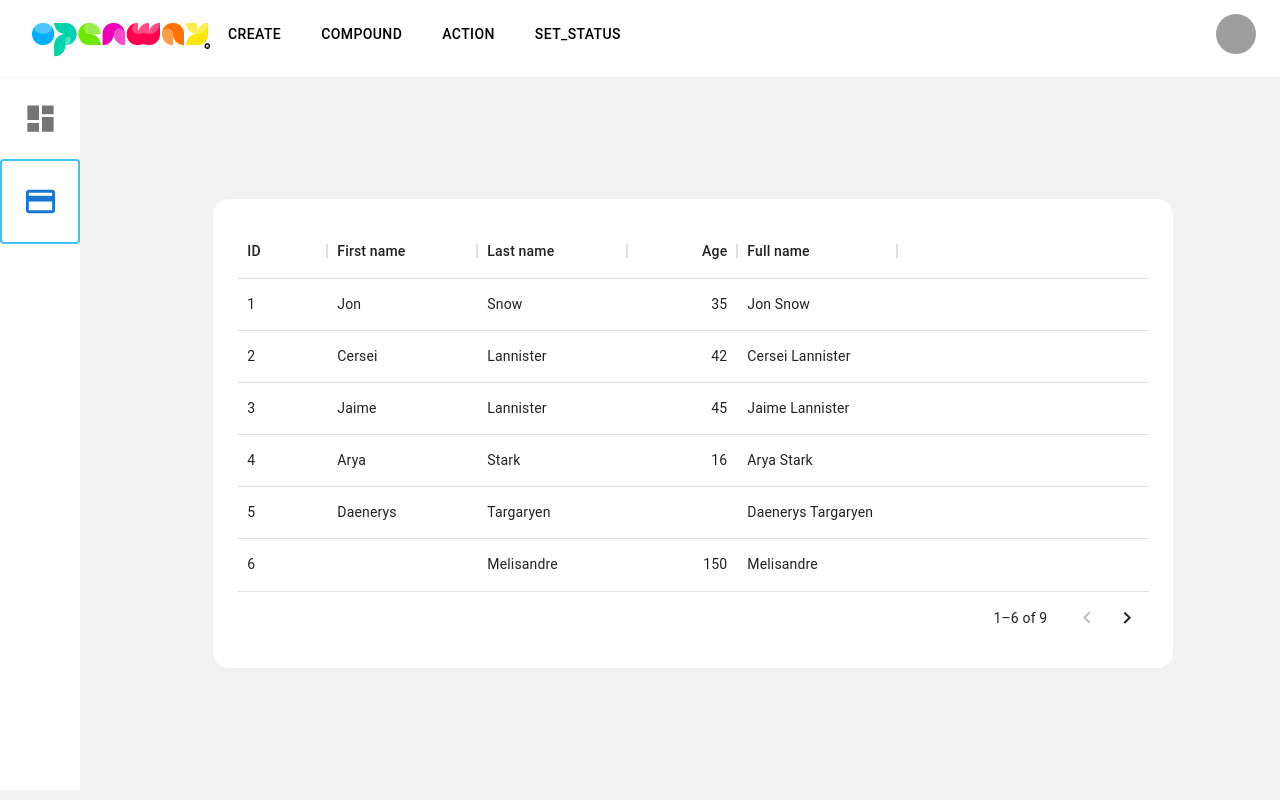
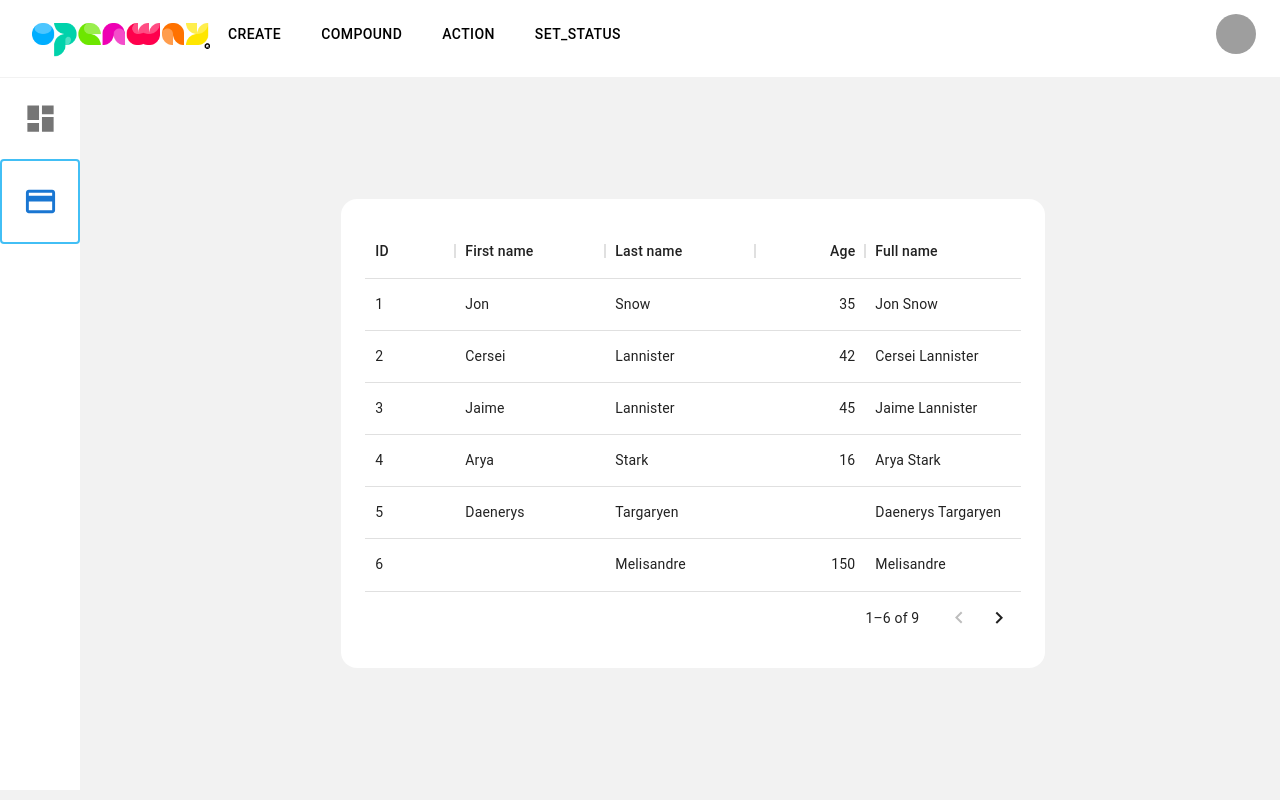
Before and after one commit to son3102k/BAB_FE, a React (Create React App) app: page /cardmanage in a window 1280 px wide. Built offline with nearby package versions, Linux system fonts and the light colour scheme; grey boxes are pictures that could not be loaded.

Commit message:
basis dashboard v2

```diff
--- a/package.json
+++ b/package.json
@@ -9,13 +9,12 @@
     "@mui/material": "^5.9.0",
     "@mui/x-data-grid": "^5.15.1",
     "@mui/x-date-pickers": "^5.0.0-beta.1",
-    "@testing-library/jest-dom": "^5.16.4",
-    "@testing-library/react": "^13.3.0",
-    "@testing-library/user-event": "^13.5.0",
+    "apexcharts": "^3.35.4",
     "axios": "^0.27.2",
     "date-fns": "^2.28.0",
     "moment": "^2.29.4",
     "react": "^18.2.0",
+    "react-apexcharts": "^1.4.0",
     "react-dom": "^18.2.0",
     "react-router": "^6.3.0",
     "react-router-dom": "^6.3.0",
--- a/src/App.js
+++ b/src/App.js
@@ -1,10 +1,6 @@
 import Login from "./pages/Login";
 import React from "react";
-import {
-  BrowserRouter as Router,
-  Routes,
-  Route,
-} from "react-router-dom";
+import {BrowserRouter as Router, Route, Routes,} from "react-router-dom";
 import CreateClientV3 from "./pages/CreateClientV3";
 import CreateCardV3 from "./pages/CreateCardV3";
 import CreateContractV4 from "./pages/CreateContractV4";
--- a/src/components/DataGridDemo.js
+++ b/src/components/ManageCardDatagrid.js
@@ -1,6 +1,6 @@
 import * as React from 'react';
 import Box from '@mui/material/Box';
-import { DataGrid } from '@mui/x-data-grid';
+import {DataGrid} from '@mui/x-data-grid';
 
 const columns = [
     { field: 'id', headerName: 'ID', width: 90 },
@@ -46,9 +46,9 @@ const rows = [
     { id: 9, lastName: 'Roxie', firstName: 'Harvey', age: 65 },
 ];
 
-export default function DataGridDemo() {
+export default function ManageCardDatagrid() {
     return (
-        <Box sx={{ width: '90%' , backgroundColor: "#ffffff", borderRadius: 4}}>
+        <Box sx={{ width: '60%' , backgroundColor: "#ffffff", borderRadius: 4}}>
             <DataGrid sx={{
                 border: "none",
                 p: 3,
--- a/src/components/Sidebar.js
+++ b/src/components/Sidebar.js
@@ -1,7 +1,4 @@
 import * as React from 'react';
-import DashboardIcon from '@mui/icons-material/Dashboard';
-import CreditCardIcon from '@mui/icons-material/CreditCard';
-import SidebarItem from "./SidebarItem";
 import "../static/css/Sidebar.css"
 
 export default function Sidebar(props) {
--- a/src/pages/CardManage.js
+++ b/src/pages/CardManage.js
@@ -1,11 +1,9 @@
 import * as React from 'react';
-import {useEffect } from "react";
+import {useEffect} from 'react';
 import {createTheme} from "@mui/material";
 import '../static/css/CreateClientV3.css'
-import TopBarNav from "../components/TopBarNav";
 import Sidebar from "../components/Sidebar";
-import DataGridDemo from "../components/DataGridDemo";
-import Grid from "@mui/material/Grid";
+import ManageCardDatagrid from "../components/ManageCardDatagrid";
 import Layout from "./Layout";
 import SidebarItem from "../components/SidebarItem";
 import DashboardIcon from "@mui/icons-material/Dashboard";
@@ -39,7 +37,7 @@ export default function CardManage() {
             <Sidebar>
                 <SidebarItem text="Home" to="/dashboard" Icon={DashboardIcon}/>
                 <SidebarItem text="Card"  to="/cardmanage" Icon={CreditCardIcon} hl={1}/>
-            </Sidebar>} mainContent={<DataGridDemo />}>
+            </Sidebar>} mainContent={<ManageCardDatagrid />}>
         </Layout>
     );
 }
--- a/src/pages/CreateCardV3.js
+++ b/src/pages/CreateCardV3.js
@@ -1,12 +1,12 @@
 import * as React from 'react';
+import {useEffect, useRef, useState} from 'react';
 import {styled} from '@mui/material/styles';
 import Box from '@mui/material/Box';
 import Paper from '@mui/material/Paper';
 import Grid from '@mui/material/Grid';
-import {useEffect, useRef, useState} from "react";
 import Button from "@mui/material/Button";
 import Typography from "@mui/material/Typography";
-import {createTheme, MenuItem, useMediaQuery} from "@mui/material";
+import {createTheme, useMediaQuery} from "@mui/material";
 import TextField from "@mui/material/TextField";
 import {AdapterDateFns} from '@mui/x-date-pickers/AdapterDateFns';
 import {LocalizationProvider} from '@mui/x-date-pickers/LocalizationProvider';
--- a/src/pages/CreateClientV3.js
+++ b/src/pages/CreateClientV3.js
@@ -1,9 +1,9 @@
 import * as React from 'react';
+import {useEffect, useRef, useState} from 'react';
 import {styled} from '@mui/material/styles';
 import Box from '@mui/material/Box';
 import Paper from '@mui/material/Paper';
 import Grid from '@mui/material/Grid';
-import {useEffect, useState, useRef} from "react";
 import Button from "@mui/material/Button";
 import Typography from "@mui/material/Typography";
 import {createTheme, MenuItem, useMediaQuery} from "@mui/material";
@@ -20,7 +20,7 @@ import DialogContent from '@mui/material/DialogContent';
 import DialogContentText from '@mui/material/DialogContentText';
 import DialogTitle from '@mui/material/DialogTitle';
 import Container from "@mui/material/Container";
-import {Link, useNavigate} from 'react-router-dom';
+import {useNavigate} from 'react-router-dom';
 
 const font = createTheme({
     typography: {
--- a/src/pages/CreateContractV4.js
+++ b/src/pages/CreateContractV4.js
@@ -1,12 +1,12 @@
 import * as React from 'react';
+import {useEffect, useRef, useState} from 'react';
 import {styled} from '@mui/material/styles';
 import Box from '@mui/material/Box';
 import Paper from '@mui/material/Paper';
 import Grid from '@mui/material/Grid';
-import {useEffect, useRef, useState} from "react";
 import Button from "@mui/material/Button";
 import Typography from "@mui/material/Typography";
-import {createTheme, MenuItem, useMediaQuery} from "@mui/material";
+import {createTheme, useMediaQuery} from "@mui/material";
 import TextField from "@mui/material/TextField";
 import {AdapterDateFns} from '@mui/x-date-pickers/AdapterDateFns';
 import {LocalizationProvider} from '@mui/x-date-pickers/LocalizationProvider';
--- a/src/pages/Dashboard.js
+++ b/src/pages/Dashboard.js
@@ -1,5 +1,5 @@
 import * as React from 'react';
-import {useEffect } from "react";
+import {useEffect} from 'react';
 import {createTheme} from "@mui/material";
 import '../static/css/CreateClientV3.css'
 import Sidebar from "../components/Sidebar";
@@ -7,6 +7,7 @@ import Layout from "./Layout";
 import SidebarItem from "../components/SidebarItem";
 import DashboardIcon from "@mui/icons-material/Dashboard";
 import CreditCardIcon from "@mui/icons-material/CreditCard";
+import Charts from "../components/Charts";
 
 const font = createTheme({
     typography: {
@@ -36,7 +37,8 @@ export default function Dashboard() {
             <Sidebar>
                 <SidebarItem text="Home" to="/dashboard" Icon={DashboardIcon} hl={1}/>
                 <SidebarItem text="Card"  to="/cardmanage" Icon={CreditCardIcon} />
-            </Sidebar>}>
+            </Sidebar>}
+        mainContent={<Charts />}>
         </Layout>
     );
 }
--- a/src/pages/Layout.js
+++ b/src/pages/Layout.js
@@ -1,6 +1,5 @@
 import Grid from "@mui/material/Grid";
 import TopBarNav from "../components/TopBarNav";
-import Sidebar from "../components/Sidebar";
 
 export default function Layout(props) {
     return (
@@ -9,12 +8,13 @@ export default function Layout(props) {
                 <Grid item xs={6} md={12}>
                     <TopBarNav />
                 </Grid>
-                <Grid item xs={6} md={2}>
+                <Grid item xs={6} md={1}>
                     {props.Sidebar}
                 </Grid>
-                <Grid item xs={6} md={10} sx={{
+                <Grid item xs={6} md={11} sx={{
                     display: "flex",
                     alignItems: "center",
+                    justifyContent: "center",
                 }}>
                     {props.mainContent}
                 </Grid>
--- a/src/pages/Login.js
+++ b/src/pages/Login.js
@@ -1,10 +1,9 @@
 import * as React from 'react';
+import {useEffect, useState} from 'react';
 import Avatar from '@mui/material/Avatar';
 import Button from '@mui/material/Button';
 import CssBaseline from '@mui/material/CssBaseline';
 import TextField from '@mui/material/TextField';
-import FormControlLabel from '@mui/material/FormControlLabel';
-import Checkbox from '@mui/material/Checkbox';
 import Link from '@mui/material/Link';
 import Grid from '@mui/material/Grid';
 import Box from '@mui/material/Box';
@@ -14,11 +13,10 @@ import background from '../static/assets/login-background.png';
 import PersonOutlineIcon from '@mui/icons-material/PersonOutline';
 import LockOutlinedIcon from '@mui/icons-material/LockOutlined';
 import LoginOutlinedIcon from '@mui/icons-material/LoginOutlined';
-
-import {useEffect, useState} from "react";
 import {Alert, createTheme, Snackbar} from "@mui/material";
 import axios from "axios";
 import {useNavigate} from "react-router";
+
 function Copyright(props) {
     return (
         <Typography variant="body2" color="text.secondary" align="center" {...props}>
```
Also changed, not shown: 1 other file (tests, documents, lock files or other folders).
